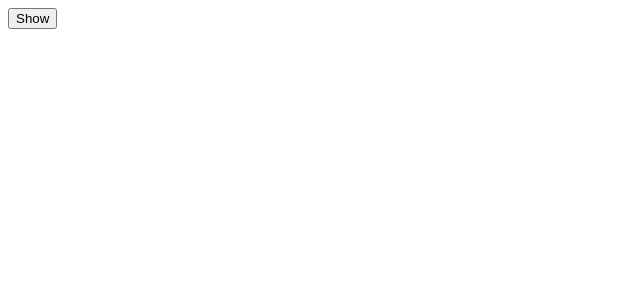
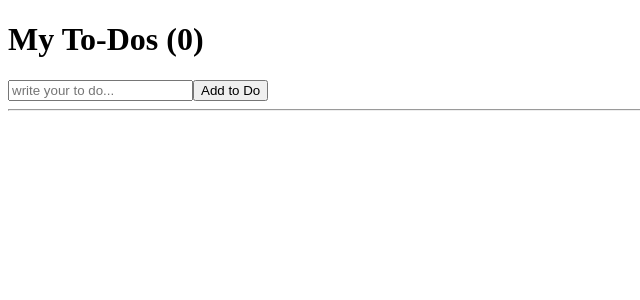
Before and after one commit to yardyard/nomadcoderReactJS, a React (Create React App) app in the folder reactMovie/practice0/moviereact/: page / in a window 1280 px wide. Shown: the top 300 px of the page, without its empty margins (0-640 px from the left). Built offline with nearby package versions, Linux system fonts and the light colour scheme.

Commit message:
Todolist

```diff
--- a/reactMovie/practice0/moviereact/src/App.js
+++ b/reactMovie/practice0/moviereact/src/App.js
@@ -3,26 +3,37 @@
 
 function App() {
   // --------- state ---------
-const [showing, setShowing] = useState(false);
+  const [toDo, setToDo] = useState("");
+  const [toDos, setToDos] = useState([]);
+
   // --------- function ---------
-const onClick =() => {
-  setShowing(prev => !prev);
-}
+  const onChange=(event) => {
+    setToDo(event.target.value); };
 
-function Hello() {
-  useEffect(()=> {
-    console.log("Created :)");
-    return () => console.log("destoryed")
-  }, [])
-  return  <h1>Hello</h1>;
-}
+    const onSubmit=(event) => {
+    // form의 submit 이벤트시 새로고침 되는 것을 막아줌.
+    event.preventDefault();
+    if(toDo === ""){
+      return;
+    }
+    // ...array의 의미는 기존 array에 index들을 가져온다는 의미이다.
+    // 아래 코드는 toDo를 기존 currentArray에 새로운 인덱스로 넣어서 새로운 array를 만든다는 뜻이다.
+    setToDos(currentArray => [toDo, ...currentArray]);
+    // 입력을 제출하였으면 다시 input창을 "" 빈 값을 넣어줌.
+    setToDo("");
+  };
   // --------- rendering ---------
   return (
     <div>
-
-      {showing ? <Hello />: null}
-      {/* 버튼을 클릭시 함수가 호출되고, value가 false이면 "Hide, True이면 "Show"출력*/}
-      <button onClick={onClick}>{showing ? "Hide" : "Show"}</button>
+      <h1>My To-Dos ({toDos.length})</h1>
+      <form>
+        <input onChange={onChange} value={toDo} type="text" placeholder="write your to do..." />
+        <button onClick={onSubmit}>Add to Do</button>
+      </form>
+      <hr />
+      <ul>
+        {toDos.map((toDo, index)=> <li key={index}>{toDo}</li>)}
+      </ul>
     </div>
   );
 }
```
